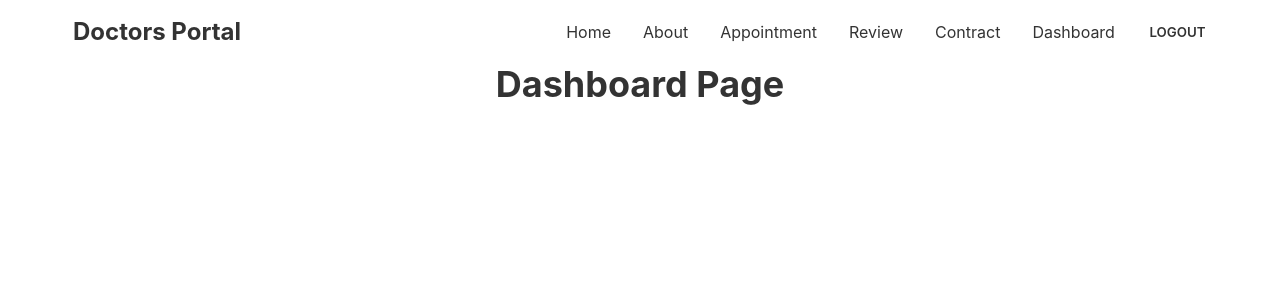
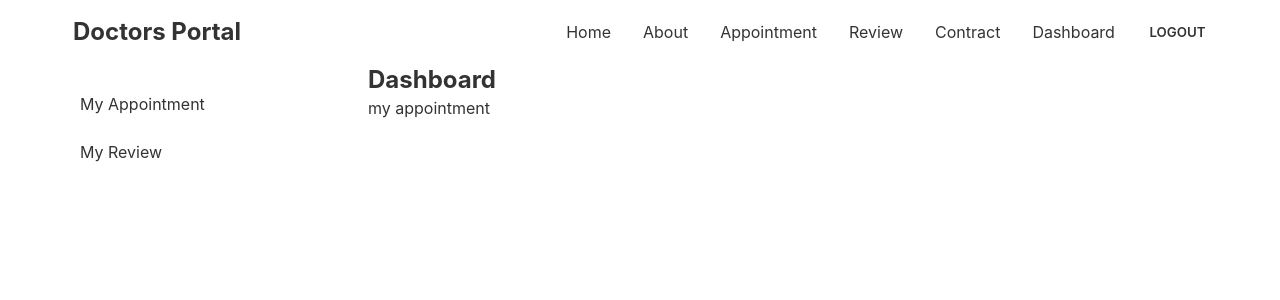
Before and after one commit to shafikul311/doctors-portal, a React (Create React App) app in the folder doctors-portal-client/: page /dashboard in a window 1280 px wide. Shown: the top 300 px of the page. Built offline with nearby package versions, Linux system fonts and the light colour scheme; no server answers; sample sign-in values are in the browser's storage.

Commit message:
dashboard

```diff
--- a/doctors-portal-client/src/App.js
+++ b/doctors-portal-client/src/App.js
@@ -13,6 +13,8 @@ import Navbar from "./Pages/Shared/Navbar";
 import SignUp from "./Pages/Login/SignUp";
 import RequireAuth from "./Pages/Login/RequireAuth";
 import { ToastContainer} from 'react-toastify';
+import MyAppointment from "./Pages/Dashboard/MyAppointment";
+import MyReview from "./Pages/Dashboard/MyReview";
 
 
 function App() {
@@ -27,7 +29,13 @@ function App() {
                   <Appointment />
                </RequireAuth> }
                 />
-            <Route path="/dashboard" element={<Dashboard />} />
+            <Route path="/dashboard" element={
+               <RequireAuth>
+                  <Dashboard />
+               </RequireAuth> }>
+                  <Route index element={<MyAppointment></MyAppointment>}></Route>
+                  <Route path="/dashboard/review" element={<MyReview />}></Route>
+               </Route>
             <Route path="/login" element={<Login />} />
             <Route path="/signup" element={<SignUp />} />
          </Routes>
--- a/doctors-portal-client/src/Pages/Appointment/AvailableAppointment.js
+++ b/doctors-portal-client/src/Pages/Appointment/AvailableAppointment.js
@@ -10,7 +10,7 @@ const AvailableAppointment = ({ date }) => {
    const formattedDate = format(date, "PP");
 
    // here is used React query for data fetch
-   const { isLoading, data: services, refetch } = useQuery(['available'], () =>
+   const { isLoading, data: services, refetch } = useQuery(['available', formattedDate], () =>
    fetch(`http://localhost:5000/available?date=${formattedDate}`).then(res =>
      res.json()
    )
--- a/doctors-portal-client/src/Pages/Dashboard/Dashboard.js
+++ b/doctors-portal-client/src/Pages/Dashboard/Dashboard.js
@@ -1,9 +1,26 @@
 import React from 'react';
+import { Link, Outlet } from 'react-router-dom';
 
 const Dashboard = () => {
     return (
-        <div>
-            <h2 className="font-bold text-4xl text-center">Dashboard Page</h2>
+        <div className="drawer drawer-mobile">
+            <input id="my-drawer-2" type="checkbox" className="drawer-toggle" />
+            <div className="drawer-content flex flex-col">
+                {/* <!-- Page content here --> */}
+                <h1 className='text-2xl font-bold'>Dashboard</h1>
+                <Outlet></Outlet>
+                <label htmlFor="my-drawer-2" className="btn btn-primary drawer-button lg:hidden">Open drawer</label>
+
+            </div>
+            <div className="drawer-side">
+                <label htmlFor="my-drawer-2" className="drawer-overlay"></label>
+                <ul className="menu p-4 overflow-y-auto w-80 bg-base-100 text-base-content">
+                    {/* <!-- Sidebar content here --> */}
+                    <li><Link to="/dashboard">My Appointment</Link></li>
+                    <li><Link to="/dashboard/review">My Review</Link></li>
+                </ul>
+
+            </div>
         </div>
     );
 };
--- /dev/null
+++ b/doctors-portal-client/src/Pages/Dashboard/MyAppointment.js
@@ -0,0 +1,11 @@
+import React from 'react';
+
+const MyAppointment = () => {
+    return (
+        <div>
+            <h1>my appointment</h1>
+        </div>
+    );
+};
+
+export default MyAppointment;
--- /dev/null
+++ b/doctors-portal-client/src/Pages/Dashboard/MyReview.js
@@ -0,0 +1,11 @@
+import React from 'react';
+
+const MyReview = () => {
+    return (
+        <div>
+            <h1>My Review</h1>
+        </div>
+    );
+};
+
+export default MyReview;
--- a/doctors-portal-client/src/Pages/Shared/Navbar.js
+++ b/doctors-portal-client/src/Pages/Shared/Navbar.js
@@ -30,9 +30,8 @@ const Navbar = () => {
          <li>
             <Link to="/login">Contract</Link>
          </li>
-
          <li>
-            <Link to="/dashboard">Dashboard</Link>
+            {user && <Link to="/dashboard">Dashboard</Link>}
          </li>
          <li>
              { user ? <button className="btn btn-ghost" onClick={logout} >LogOut</button> : <Link to="/login">Login</Link>}
```
